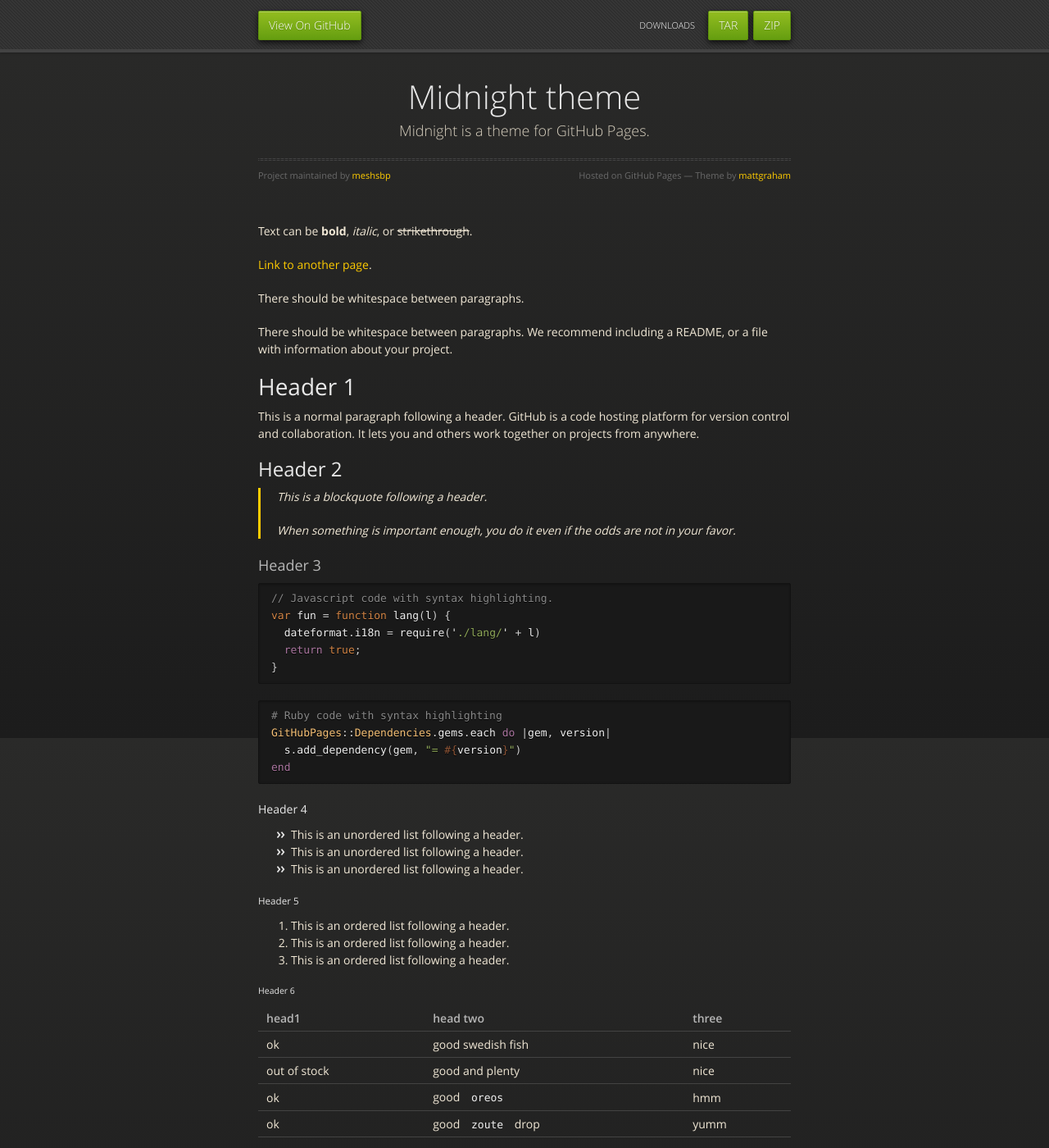
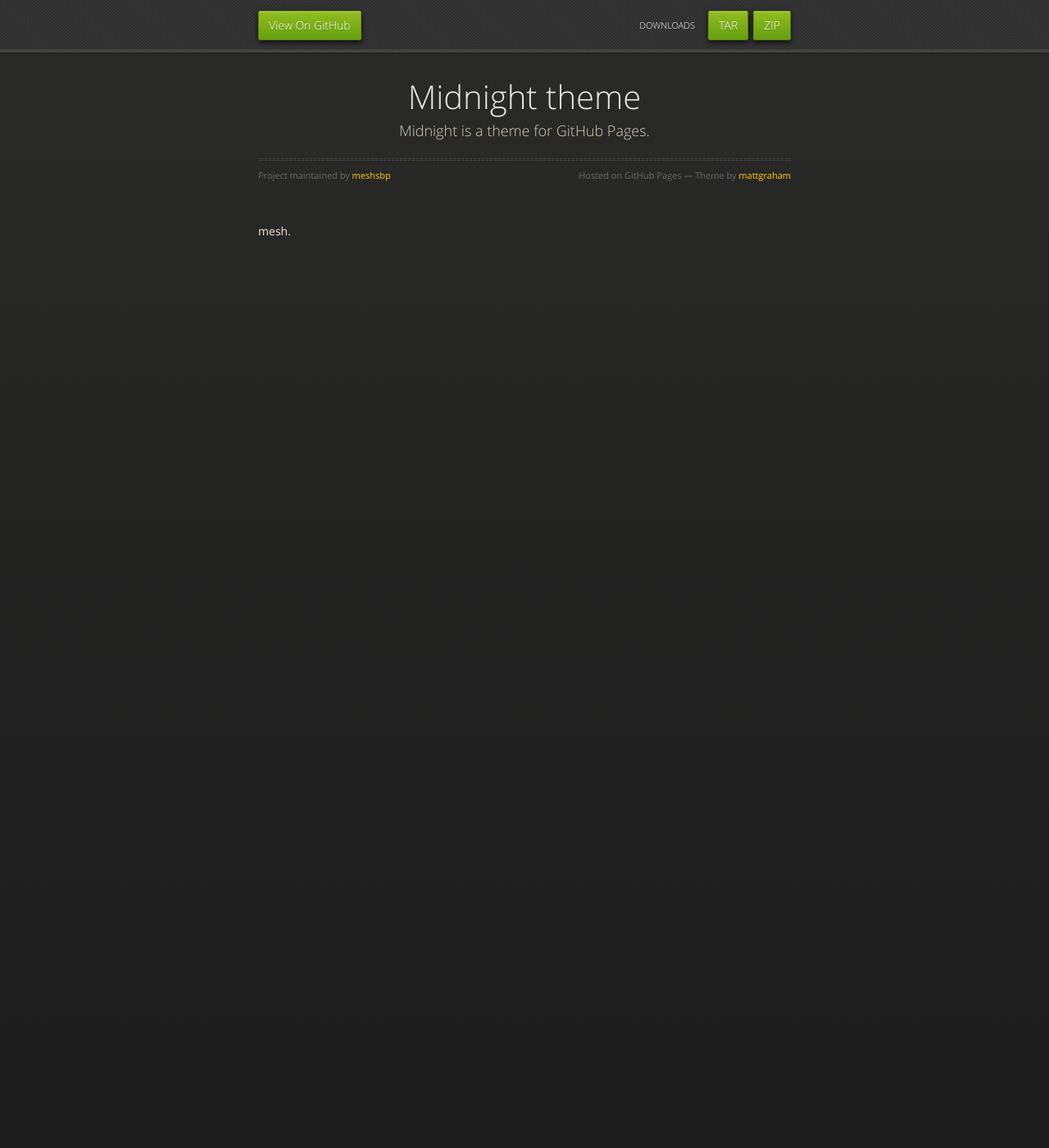
Before and after one commit to meshsbp/meshsbp.github.io, a Jekyll site: the page built from index.md, in a window 1280 px wide and 1400 px high. Shown: the whole window at 82% size. Built offline with Jekyll 4.4.1, drawn with Linux system fonts in a browser that asks for light colours; our own code applies the rules of GitHub Pages for plain Markdown files; some of the changed text lies outside the part shown.

Commit message:
Update index.md

````diff
--- a/index.md
+++ b/index.md
@@ -1,123 +1 @@
----
-layout: default
----
-
-Text can be **bold**, _italic_, or ~~strikethrough~~.
-
-[Link to another page](./another-page.html).
-
-There should be whitespace between paragraphs.
-
-There should be whitespace between paragraphs. We recommend including a README, or a file with information about your project.
-
-# Header 1
-
-This is a normal paragraph following a header. GitHub is a code hosting platform for version control and collaboration. It lets you and others work together on projects from anywhere.
-
-## Header 2
-
-> This is a blockquote following a header.
->
-> When something is important enough, you do it even if the odds are not in your favor.
-
-### Header 3
-
-```js
-// Javascript code with syntax highlighting.
-var fun = function lang(l) {
-  dateformat.i18n = require('./lang/' + l)
-  return true;
-}
-```
-
-```ruby
-# Ruby code with syntax highlighting
-GitHubPages::Dependencies.gems.each do |gem, version|
-  s.add_dependency(gem, "= #{version}")
-end
-```
-
-#### Header 4
-
-*   This is an unordered list following a header.
-*   This is an unordered list following a header.
-*   This is an unordered list following a header.
-
-##### Header 5
-
-1.  This is an ordered list following a header.
-2.  This is an ordered list following a header.
-3.  This is an ordered list following a header.
-
-###### Header 6
-
-| head1        | head two          | three |
-|:-------------|:------------------|:------|
-| ok           | good swedish fish | nice  |
-| out of stock | good and plenty   | nice  |
-| ok           | good `oreos`      | hmm   |
-| ok           | good `zoute` drop | yumm  |
-
-### There's a horizontal rule below this.
-
-* * *
-
-### Here is an unordered list:
-
-*   Item foo
-*   Item bar
-*   Item baz
-*   Item zip
-
-### And an ordered list:
-
-1.  Item one
-1.  Item two
-1.  Item three
-1.  Item four
-
-### And a nested list:
-
-- level 1 item
-  - level 2 item
-  - level 2 item
-    - level 3 item
-    - level 3 item
-- level 1 item
-  - level 2 item
-  - level 2 item
-  - level 2 item
-- level 1 item
-  - level 2 item
-  - level 2 item
-- level 1 item
-
-### Small image
-
-![Octocat](https://github.githubassets.com/images/icons/emoji/octocat.png)
-
-### Large image
-
-![Branching](https://guides.github.com/activities/hello-world/branching.png)
-
-
-### Definition lists can be used with HTML syntax.
-
-<dl>
-<dt>Name</dt>
-<dd>Godzilla</dd>
-<dt>Born</dt>
-<dd>1952</dd>
-<dt>Birthplace</dt>
-<dd>Japan</dd>
-<dt>Color</dt>
-<dd>Green</dd>
-</dl>
-
-```
-Long, single-line code blocks should not wrap. They should horizontally scroll if they are too long. This line should be long enough to demonstrate this.
-```
-
-```
-The final element.
-```
+mesh.
````
